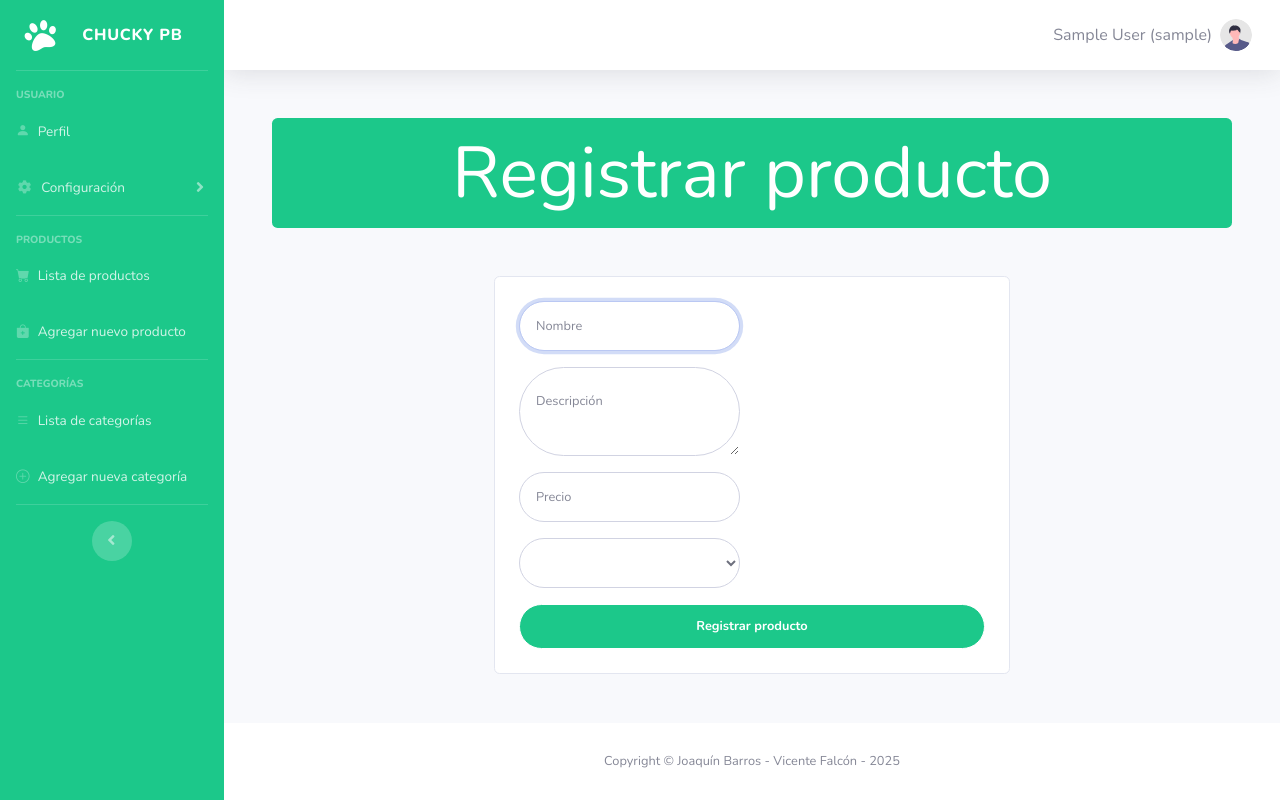
After one commit to vis-hoo/InventarioVeterinariaJoaquinBarrosVicenteFalcon, a Django app: page /products_create/ in a window 1280 px wide. The commit adds this page. Run offline with Django 5.2, Linux system fonts and the light colour scheme; the visitor is signed in with stand-in values (Sample User, id 1); data that the repository does not hold is empty; some libraries are stand-ins or nearby versions.

Commit message:
Añadido el CRUD para productos, separando las funcionalidades en base al tipo de usuario. Editada las vistas de cada usuario.

```diff
--- a/InventarioVeterinariaJoaquinBarrosVicenteFalcon/urls.py
+++ b/InventarioVeterinariaJoaquinBarrosVicenteFalcon/urls.py
@@ -35,4 +35,9 @@ urlpatterns = [
     path('categories_create/', categories_create, name='categories_create'),
     path('categories_edit/<int:id>/', categories_edit, name='categories_edit'),
     path('categories_delete/<int:id>/', categories_delete, name='categories_delete'),
+
+    path('products_list/', products_list, name='products_list'),
+    path('products_create/', products_create, name='products_create'),
+    path('products_edit/<int:id>/', products_edit, name='products_edit'),
+    path('products_delete/<int:id>/', products_delete, name='products_delete'),
 ]
--- a/gestorProductos/forms.py
+++ b/gestorProductos/forms.py
@@ -1,34 +1,12 @@
 from django import forms
-from django.contrib.auth.models import User
-from wsgiref.validate import validator
-from django.core import validators
+
 from .models import Categoria, Producto
-
-class CategoriaRegistroForm(forms.Form):
-    name = forms.CharField(max_length=100, label="Nombre", required=True)
-    description = forms.CharField(max_length=100, label="Descripción", required=True)
-
-    name.widget.attrs['class'] = 'form-control'
-    description.widget.attrs['class'] = 'form-control'
-
-    name.label= "Nombre"
-    description.label= "Descripción"
 
 class CategoriaRegistroForm(forms.ModelForm):
     class Meta:
         model = Categoria
         fields = ['name', 'description']
 
-    name = forms.CharField(max_length=100, label="Nombre", required=True)
-    description = forms.CharField(max_length=100, label="Descripción", required=True)
-
-    name.widget.attrs['class'] = 'form-control'
-    description.widget.attrs['class'] = 'form-control'
-
-    name.label= "Nombre"
-    description.label= "Descripción"
-
-class CategoriaEditarForm(forms.Form):
     name = forms.CharField(max_length=100, label="Nombre", required=True)
     description = forms.CharField(max_length=100, label="Descripción", required=True)
 
@@ -51,3 +29,45 @@ class CategoriaEditarForm(forms.ModelForm):
 
     name.label= "Nombre"
     description.label= "Descripción"
+
+class ProductoRegistroForm(forms.ModelForm):
+    class Meta:
+        model = Producto
+        fields = ['name', 'description', 'price', 'category']
+
+    name = forms.CharField(max_length=100, label="Nombre", required=True)
+    description = forms.CharField(max_length=100, label="Descripción", required=True)
+    price = forms.IntegerField(min_value=0, label="Precio", required=True)
+    category = forms.ModelChoiceField(
+        queryset=Categoria.objects.all(),
+        label="Categoría",
+        required=True,
+        widget=forms.Select(attrs={'class': 'form-control form-control-user'}),
+        empty_label="Seleccione una categoría"
+    )
+
+    name.label= "Nombre"
+    description.label= "Descripción"
+    price.label= "Precio"
+    category.label= "Categoría"
+
+class ProductoEditarForm(forms.ModelForm):
+    class Meta:
+        model = Producto
+        fields = ['name', 'description', 'price', 'category']
+
+    name = forms.CharField(max_length=100, label="Nombre", required=True)
+    description = forms.CharField(max_length=100, label="Descripción", required=True)
+    price = forms.IntegerField(min_value=0, label="Precio", required=True)
+    category = forms.ModelChoiceField(
+        queryset=Categoria.objects.all(),
+        label="Categoría",
+        required=True,
+        widget=forms.Select(attrs={'class': 'form-control form-control-user'}),
+        empty_label="Seleccione una categoría"
+    )
+
+    name.label= "Nombre"
+    description.label= "Descripción"
+    price.label= "Precio"
+    category.label= "Categoría"
--- a/gestorProductos/models.py
+++ b/gestorProductos/models.py
@@ -7,9 +7,15 @@ class Categoria(models.Model):
     nombre = models.CharField(max_length=100, unique=True)
     descripcion = models.TextField()
 
+    def __str__(self):
+        return self.nombre
+
 class Producto(models.Model):
     nombre = models.CharField(max_length=100, unique=True)
     descripcion = models.TextField()
     precio = models.IntegerField()
     categoria = models.ForeignKey(Categoria, on_delete=models.CASCADE)
     creador = models.ForeignKey(User, on_delete=models.CASCADE)
+
+    def __str__(self):
+        return self.nombre
--- a/gestorProductos/views.py
+++ b/gestorProductos/views.py
@@ -66,3 +66,65 @@ def categories_delete(request, id):
     Categoria.objects.get(id=id).delete()
     messages.success(request, "Categoría eliminada exitosamente")
     return HttpResponseRedirect(reverse('categories_list'))
+
+@login_required
+def products_list(request):
+    productos = Producto.objects.all()
+    data = {'productos': productos}
+    return render(request, 'user_views/products_control/products_list.html', data)
+
+@login_required
+def products_create(request):
+    form = ProductoRegistroForm()
+
+    if request.method == 'POST':
+        form = ProductoRegistroForm(request.POST)
+        if form.is_valid():
+            try:
+                for producto in Producto.objects.all():
+                    if producto.nombre == form.cleaned_data['name']:
+                        messages.error(request, "Ya existe un producto con el mismo nombre.")
+                        return HttpResponseRedirect(reverse('products_create'))
+
+                producto = Producto.objects.create(
+                    nombre = form.cleaned_data['name'],
+                    descripcion = form.cleaned_data['description'],
+                    precio = form.cleaned_data['price'],
+                    categoria = form.cleaned_data['category'],
+                    creador = request.user
+                )
+                producto.save()
+                messages.success(request, "Producto creado exitosamente")
+                return HttpResponseRedirect(reverse('products_list'))
+
+            except IntegrityError:
+                messages.error(request, "Ya existe un producto con el mismo nombre.")
+                return HttpResponseRedirect(reverse('products_create'))
+    data = {'form': form}
+    return render(request, 'user_views/products_control/products_create.html', data)
+
+@login_required
+def products_edit(request, id):
+    producto = Producto.objects.get(id=id)
+    form = ProductoEditarForm(instance=producto)
+
+    if request.method == 'POST':
+        form = ProductoEditarForm(request.POST, instance=producto)
+        if form.is_valid():
+            producto.nombre = form.cleaned_data['name']
+            producto.descripcion = form.cleaned_data['description']
+            producto.precio = form.cleaned_data['price']
+            producto.categoria = form.cleaned_data['category']
+            producto.save()
+            messages.success(request, "Producto editado exitosamente")
+            return HttpResponseRedirect(reverse('products_list'))
+
+    data = {'form': form}
+    return render(request, 'user_views/products_control/products_edit.html', data)
+
+@login_required
+@user_passes_test(lambda u: u.is_superuser)
+def products_delete(request, id):
+    Producto.objects.get(id=id).delete()
+    messages.success(request, "Producto eliminado exitosamente")
+    return HttpResponseRedirect(reverse('products_list'))
--- a/templates/menu/base_sidebar.html
+++ b/templates/menu/base_sidebar.html
@@ -10,20 +10,17 @@
     </a>
 
     <!-- Divider -->
-    <hr class="sidebar-divider my-0" />
+    <hr class="sidebar-divider" />
+
+    <!-- User settings heading -->
+    <div class="sidebar-heading">Usuario</div>
 
     <!-- Home -->
     <li class="nav-item">
         <a class="nav-link" href="{% url 'home_panel' %}">
-            <i class="bi bi-house-fill"></i>
-            <span>Inicio</span></a>
+            <i class="bi bi-person-fill"></i>
+            <span>Perfil</span></a>
     </li>
-
-    <!-- Divider -->
-    <hr class="sidebar-divider" />
-
-    <!-- User settings heading -->
-    <div class="sidebar-heading">Usuario</div>
 
     <!-- User settings -->
     <li class="nav-item">
--- /dev/null
+++ b/templates/user_views/products_control/products_create.html
@@ -0,0 +1,98 @@
+{% extends "base_general.html" %}
+{% load static %}
+
+{% block titulo %}Registrar producto{% endblock %}
+{% block sidebar %}
+
+{% if user.is_superuser %}
+    {% include 'user_views/super_user/sidebar.html' %}
+{% else %}
+    {% include 'user_views/regular_user/sidebar.html' %}
+{% endif %}
+
+{% endblock %}
+{% block topbar %} {% include 'menu/topbar_user_name.html' %} {% endblock %}
+{% block content %}
+    <!-- Form para registrar producto-->
+    <div class="container">
+        <div class="alert alert-info display-3 text-center my-5"
+            style="background-color: var(--primary) !important; color: white; border: none;">
+            Registrar producto
+        </div>
+    </div>
+
+    {% if form.errors %}
+    <div class="alert alert-danger alert-dismissible fade show" role="alert">
+        <ul>
+        {% for field in form %}
+            {% for error in field.errors %}
+            <li><strong>{{field.label}}: </strong> {{error}} </li>
+            {% endfor %}
+        {% endfor %}
+        {% for error in form.non_field_errors %}
+            <li> {{error}} </li>
+        {% endfor %}
+        </ul>
+        <button type="button" class="close" data-dismiss="alert" aria-label="Cerrar">
+            <span aria-hidden="true">&times;</span>
+        </button>
+    </div>
+    {% endif %}
+
+    <div class="row justify-content-center my-5">
+        <form method="post" class="user col-6 card p-4">
+            {% csrf_token %}
+            <div class="form-group row">
+                <div class="col-sm-6 mb-3 mb-sm-0">
+                    <input type="text" class="form-control form-control-user" name="name" id="id_name" autofocus
+                        required placeholder="Nombre">
+                </div>
+            </div>
+            <div class="form-group row">
+                <div class="col-sm-6 mb-3 mb-sm-0">
+                    <textarea class="form-control form-control-user" name="description" id="id_description" autofocus
+                        required placeholder="Descripción"></textarea>
+                </div>
+            </div>
+            <div class="form-group row">
+                <div class="col-sm-6 mb-3 mb-sm-0">
+                    <input type="number" class="form-control form-control-user" name="price" id="id_price" autofocus
+                        required placeholder="Precio">
+                </div>
+            </div>
+            <div class="form-group row">
+                <div class="col-sm-6 mb-3 mb-sm-0">
+                    {{ form.category }}
+                </div>
+            </div>
+            <button class="btn btn-primary btn-user btn-block font-weight-bold" type="submit">
+                Registrar producto
+            </button>
+        </form>
+    </div>
+
+
+<style>
+    .btn-primary {
+        background-color: var(--primary);
+        color: white;
+        border-color: white;
+    }
+
+    .btn-primary:hover {
+        color: var(--primary);
+        background-color: white;
+        border-color: var(--primary);
+    }
+
+    .a {
+        color: var(--primary);
+    }
+
+    .a:hover {
+        color: var(--primary) !important;
+    }
+</style>
+{% endblock %}
+{% block footer %} {% include 'menu/footer.html' %} {% endblock %}
+{% block extras %} {% include 'menu/logout_dialog.html' %} {% endblock %}
--- a/templates/user_views/super_user/categories_control/categories_create.html
+++ b/templates/user_views/super_user/categories_control/categories_create.html
@@ -75,3 +75,5 @@
     }
 </style>
 {% endblock %}
+{% block footer %} {% include 'menu/footer.html' %} {% endblock %}
+{% block extras %} {% include 'menu/logout_dialog.html' %} {% endblock %}
--- a/templates/user_views/super_user/categories_control/categories_edit.html
+++ b/templates/user_views/super_user/categories_control/categories_edit.html
@@ -75,3 +75,5 @@
     }
 </style>
 {% endblock %}
+{% block footer %} {% include 'menu/footer.html' %} {% endblock %}
+{% block extras %} {% include 'menu/logout_dialog.html' %} {% endblock %}
--- a/templates/user_views/super_user/categories_control/categories_list.html
+++ b/templates/user_views/super_user/categories_control/categories_list.html
@@ -106,7 +106,7 @@
 <script src="https://cdn.datatables.net/buttons/3.2.5/js/buttons.colVis.min.js"></script>
 
 <script>
-    new DataTable("#productsTable", {
+    new DataTable("#categoriesTable", {
         layout: {
             topStart: {
                 buttons: ["excel", "pdf"],
@@ -125,3 +125,5 @@
     integrity="sha384-FKyoEForCGlyvwx9Hj09JcYn3nv7wiPVlz7YYwJrWVcXK/BmnVDxM+D2scQbITxI"
     crossorigin="anonymous"></script>
 {% endblock %}
+{% block footer %} {% include 'menu/footer.html' %} {% endblock %}
+{% block extras %} {% include 'menu/logout_dialog.html' %} {% endblock %}
--- a/templates/user_views/super_user/sidebar.html
+++ b/templates/user_views/super_user/sidebar.html
@@ -1,41 +1,41 @@
 {% extends 'menu/base_sidebar.html' %}
 
 {% block extra_content %}
-    <!-- Divider -->
-    <hr class="sidebar-divider" />
-
-    <!-- Admin products -->
-    <li class="nav-item">
-        <a class="nav-link collapsed" href="#" data-toggle="collapse" data-target="#collapseThree"
-            aria-expanded="true" aria-controls="collapseThree">
-            <i class="fas fa-fw fa-cog"></i>
-            <span>Productos</span>
-        </a>
-        <div id="collapseThree" class="collapse" aria-labelledby="headingThree" data-parent="#accordionSidebar">
-            <div class="bg-white py-2 collapse-inner rounded">
-                <h6 class="collapse-header">Opciones:</h6>
-                <a class="collapse-item" href="#">Listado de productos</a>
-                <a class="collapse-item" href="#">Agregar nuevo producto</a>
-            </div>
-        </div>
-    </li>
 
     <!-- Divider -->
     <hr class="sidebar-divider" />
 
-    <!-- Admin categories -->
+    <!-- Regular user products heading -->
+    <div class="sidebar-heading">Productos</div>
+
+    <!-- Products options -->
     <li class="nav-item">
-        <a class="nav-link collapsed" href="#" data-toggle="collapse" data-target="#collapseFour"
-            aria-expanded="true" aria-controls="collapseFour">
-            <i class="fas fa-fw fa-cog"></i>
-            <span>Categorías</span>
-        </a>
-        <div id="collapseFour" class="collapse" aria-labelledby="headingTwo" data-parent="#accordionSidebar">
-            <div class="bg-white py-2 collapse-inner rounded">
-                <h6 class="collapse-header">Opciones:</h6>
-                <a class="collapse-item" href="{% url 'categories_list' %}">Listado de categorías</a>
-                <a class="collapse-item" href="{% url 'categories_create' %}">Agregar nueva categoría</a>
-            </div>
-        </div>
+        <a class="nav-link" href="{% url 'products_list' %}">
+            <i class="bi bi-cart-fill"></i>
+            <span>Lista de productos</span></a>
+    </li>
+    <li class="nav-item">
+        <a class="nav-link" href="{% url 'products_create' %}">
+            <i class="bi bi-bag-plus-fill"></i>
+            <span>Agregar nuevo producto</span></a>
+    </li>
+
+
+    <!-- Divider -->
+    <hr class="sidebar-divider" />
+
+    <!-- Regular user categories heading -->
+    <div class="sidebar-heading">Categorías</div>
+
+    <!-- Categories options -->
+    <li class="nav-item">
+        <a class="nav-link" href="{% url 'categories_list' %}">
+            <i class="bi bi-list"></i>
+            <span>Lista de categorías</span></a>
+    </li>
+    <li class="nav-item">
+        <a class="nav-link" href="{% url 'categories_create' %}">
+            <i class="bi bi-plus-circle"></i>
+            <span>Agregar nueva categoría</span></a>
     </li>
 {% endblock %}
```
Also changed, not shown: gestorUser/forms.py (+0 -54 lines), templates/user_views/home_panel.html (+8 -1 lines), templates/user_views/products_control/products_edit.html (added, +96 -0 lines), templates/user_views/products_control/products_list.html (added, +143 -0 lines), templates/user_views/regular_user/sidebar.html (+4 -9 lines), templates/user_views/user_settings/email_change.html (+9 -1 lines), templates/user_views/user_settings/password_change.html (+9 -1 lines), templates/user_views/user_settings/username_change.html (+9 -1 lines), static/img/bg_masthead_2.png (deleted).
